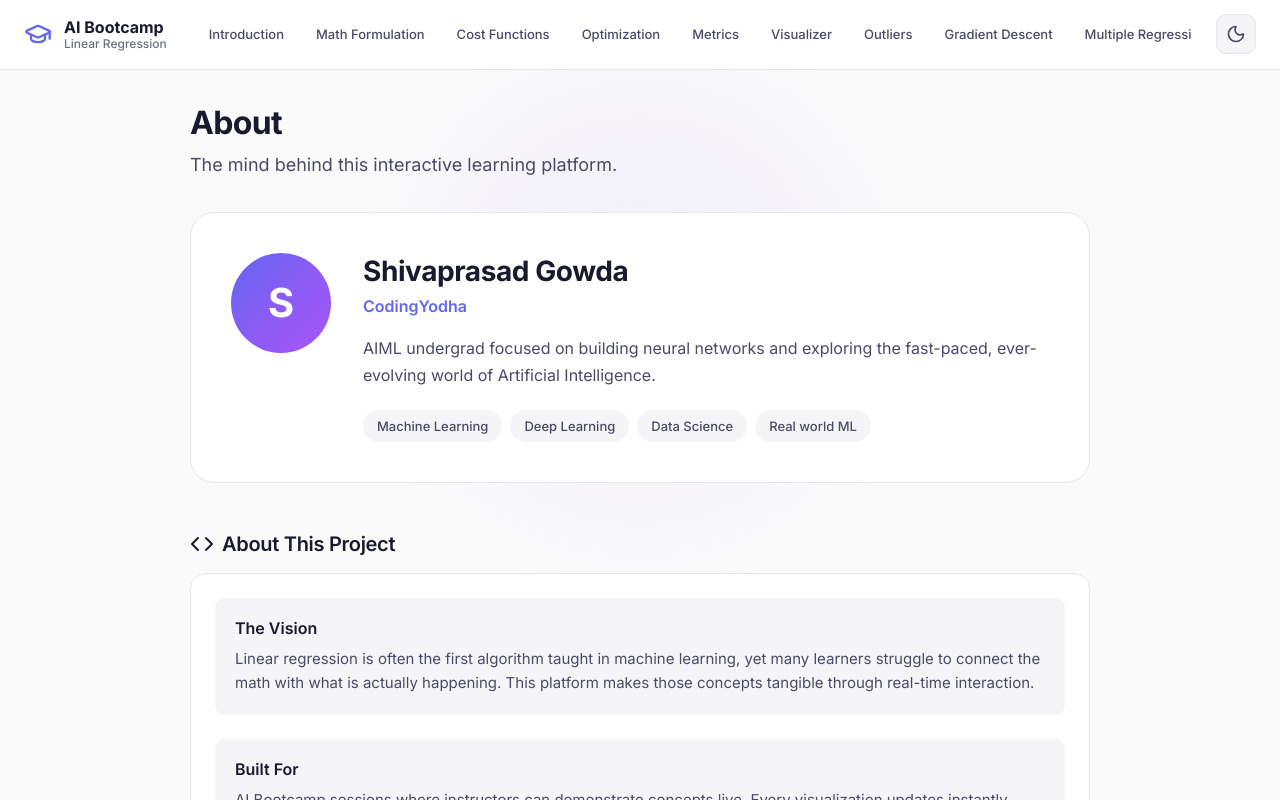
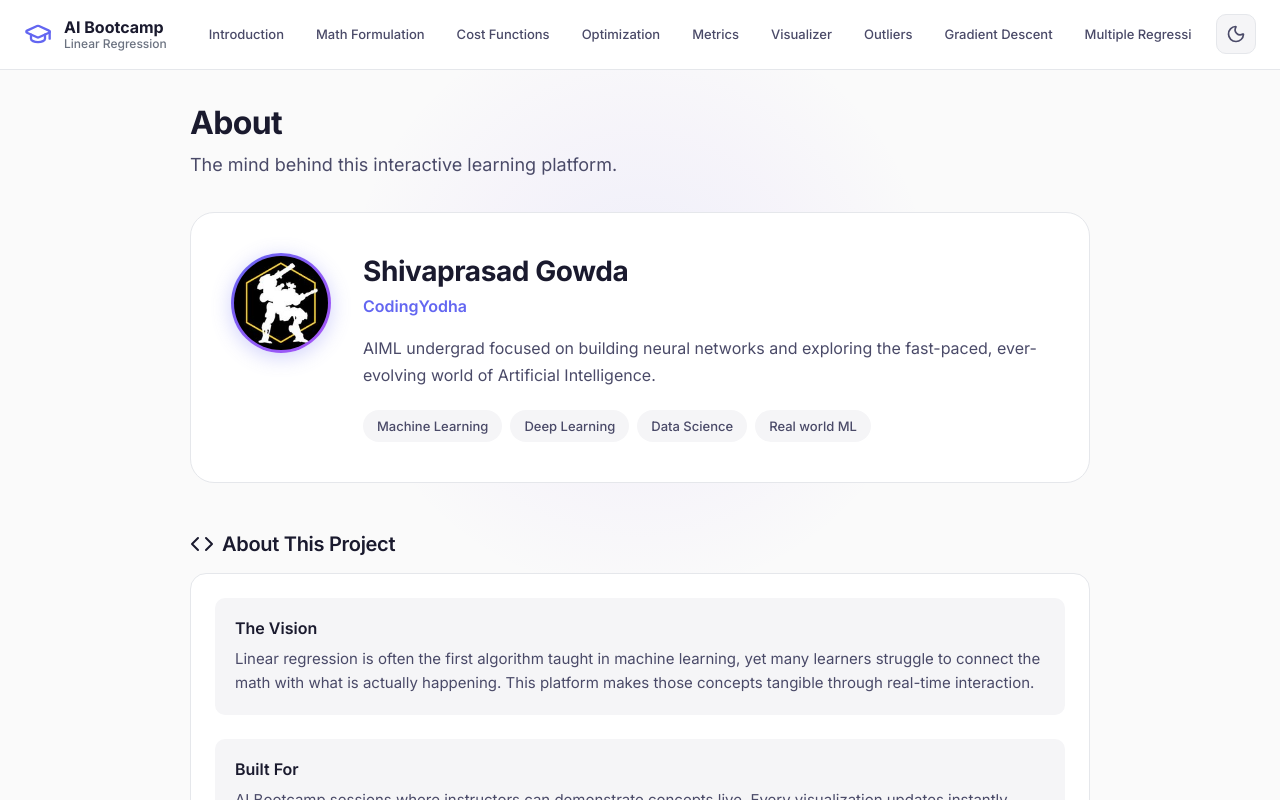
Before and after one commit to CodingYodha/Teach-Linear-Regression-, a React (Vite) app: page /about in a window 1280 px wide. Shown: the top 800 px of the page. Built offline with nearby package versions, Linux system fonts and the light colour scheme.

Commit message:
added profile pic

```diff
--- a/src/pages/About.css
+++ b/src/pages/About.css
@@ -44,6 +44,15 @@
     align-items: center;
     justify-content: center;
     flex-shrink: 0;
+    padding: 3px;
+    box-shadow: 0 4px 20px rgba(99, 102, 241, 0.3);
+}
+
+.avatar-image {
+    width: 100%;
+    height: 100%;
+    border-radius: 50%;
+    object-fit: cover;
 }
 
 .avatar-letter {
--- a/src/pages/About.jsx
+++ b/src/pages/About.jsx
@@ -20,7 +20,7 @@ const About = () => {
             <section className="creator-section">
                 <div className="creator-card">
                     <div className="creator-avatar">
-                        <span className="avatar-letter">S</span>
+                        <img src="/profile.jpg" alt="Shivaprasad Gowda" className="avatar-image" />
                     </div>
 
                     <div className="creator-info">
```
Also changed, not shown: public/profile.jpg (added), war robots.jpg (added).
